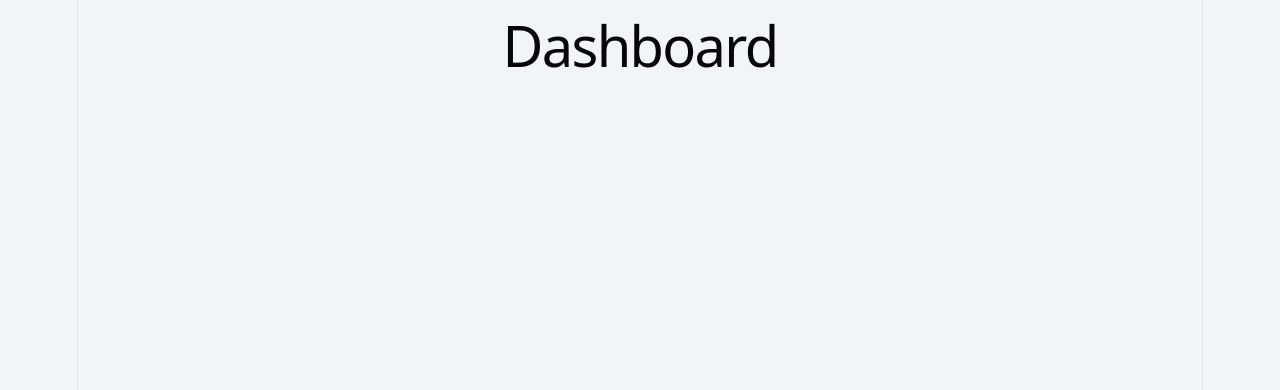
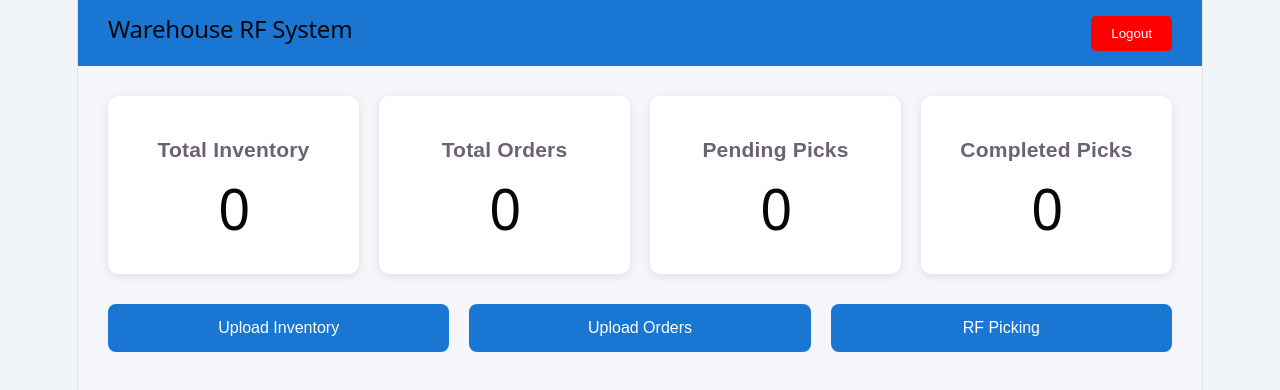
Before and after one commit to jassbajwa539-hash/BAJWA-PICKING-SYSTEM, a React app in the folder frontend/: page /dashboard in a window 1280 px wide. Shown: the top 390 px of the page. Built offline with nearby package versions, Linux system fonts and the light colour scheme; the HTML template or start-up script is replaced by a standard one.

Commit message:
Dashboard API

```diff
--- a/frontend/src/api/api.js
+++ b/frontend/src/api/api.js
@@ -1,7 +1,10 @@
 import axios from "axios";
 
 const api = axios.create({
-    baseURL: "https://warehouse-wms-tgaz.onrender.com"
+    baseURL: "https://warehouse-wms-tgaz.onrender.com",
+    headers: {
+        "Content-Type": "application/json"
+    }
 });
 
 export default api;
--- a/frontend/src/pages/dashboard.jsx
+++ b/frontend/src/pages/dashboard.jsx
@@ -1,9 +1,125 @@
-function Dashboard(){
+import { useNavigate } from "react-router-dom";
 
-    return(
-        <h1>Dashboard</h1>
-    )
+function Dashboard() {
 
+    const navigate = useNavigate();
+
+    const logout = () => {
+        localStorage.clear();
+        navigate("/");
+    };
+
+    const cardStyle = {
+        background: "#fff",
+        padding: "20px",
+        borderRadius: "10px",
+        boxShadow: "0 2px 8px rgba(0,0,0,0.1)",
+        textAlign: "center"
+    };
+
+    const buttonStyle = {
+        padding: "15px",
+        fontSize: "16px",
+        border: "none",
+        borderRadius: "8px",
+        background: "#1976d2",
+        color: "white",
+        cursor: "pointer"
+    };
+
+    return (
+        <div style={{ background: "#f4f6f9", minHeight: "100vh" }}>
+
+            <div style={{
+                background: "#1976d2",
+                color: "white",
+                padding: "15px 30px",
+                display: "flex",
+                justifyContent: "space-between",
+                alignItems: "center"
+            }}>
+                <h2>Warehouse RF System</h2>
+
+                <button
+                    onClick={logout}
+                    style={{
+                        background: "red",
+                        color: "white",
+                        border: "none",
+                        padding: "10px 20px",
+                        borderRadius: "5px",
+                        cursor: "pointer"
+                    }}
+                >
+                    Logout
+                </button>
+            </div>
+
+            <div
+                style={{
+                    display: "grid",
+                    gridTemplateColumns: "repeat(4,1fr)",
+                    gap: "20px",
+                    padding: "30px"
+                }}
+            >
+
+                <div style={cardStyle}>
+                    <h3>Total Inventory</h3>
+                    <h1>0</h1>
+                </div>
+
+                <div style={cardStyle}>
+                    <h3>Total Orders</h3>
+                    <h1>0</h1>
+                </div>
+
+                <div style={cardStyle}>
+                    <h3>Pending Picks</h3>
+                    <h1>0</h1>
+                </div>
+
+                <div style={cardStyle}>
+                    <h3>Completed Picks</h3>
+                    <h1>0</h1>
+                </div>
+
+            </div>
+
+            <div
+                style={{
+                    display: "grid",
+                    gridTemplateColumns: "repeat(3,1fr)",
+                    gap: "20px",
+                    padding: "0 30px 30px"
+                }}
+            >
+
+                <button
+                    style={buttonStyle}
+                    onClick={() => alert("Inventory Upload Page")}
+                >
+                    Upload Inventory
+                </button>
+
+                <button
+                    style={buttonStyle}
+                    onClick={() => alert("Orders Upload Page")}
+                >
+                    Upload Orders
+                </button>
+
+                <button
+                    style={buttonStyle}
+                    onClick={() => navigate("/picking")}
+                >
+                    RF Picking
+                </button>
+
+            </div>
+
+        </div>
+    );
 }
 
 export default Dashboard;
--- a/frontend/src/pages/login.jsx
+++ b/frontend/src/pages/login.jsx
@@ -17,9 +17,9 @@ function Login() {
 
             setLoading(true);
 
-            const res = await api.post("/login", {
-                username,
-                password
+            const res = await api.post("/auth/login", {
+                username: username,
+                password: password
             });
 
             localStorage.setItem(
@@ -36,14 +36,19 @@ function Login() {
 
         } catch (err) {
 
-            alert(
-                err.response?.data?.detail ||
-                "Login Failed"
-            );
+            console.error(err);
+
+            if (err.response) {
+                alert(JSON.stringify(err.response.data));
+            } else {
+                alert(err.message);
+            }
+
+        } finally {
+
+            setLoading(false);
 
         }
-
-        setLoading(false);
 
     };
 
@@ -55,26 +60,27 @@ function Login() {
 
                 <h1>Warehouse RF System</h1>
 
-                <p>Login to continue</p>
+                <p>Please Login</p>
 
                 <input
+                    type="text"
                     placeholder="Username"
                     value={username}
-                    onChange={(e)=>setUsername(e.target.value)}
+                    onChange={(e) => setUsername(e.target.value)}
                 />
 
                 <input
                     type="password"
                     placeholder="Password"
                     value={password}
-                    onChange={(e)=>setPassword(e.target.value)}
+                    onChange={(e) => setPassword(e.target.value)}
                 />
 
                 <button
                     onClick={login}
                     disabled={loading}
                 >
-                    {loading ? "Logging..." : "Login"}
+                    {loading ? "Logging in..." : "Login"}
                 </button>
 
             </div>
```
Also changed, not shown: frontend/src/App.jsx (+3 -22 lines).
